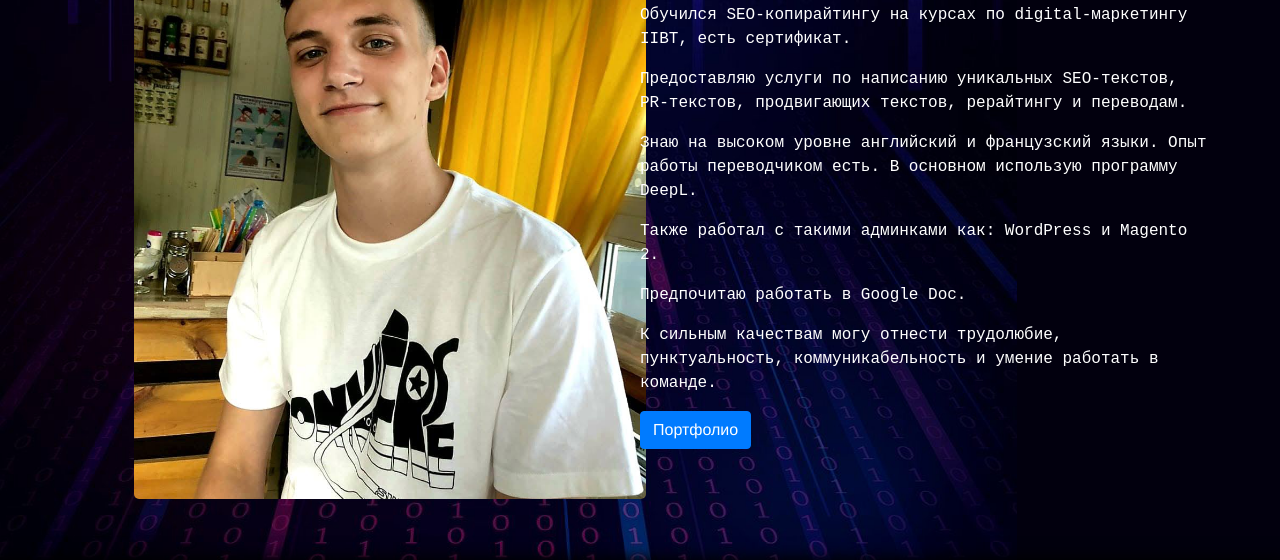
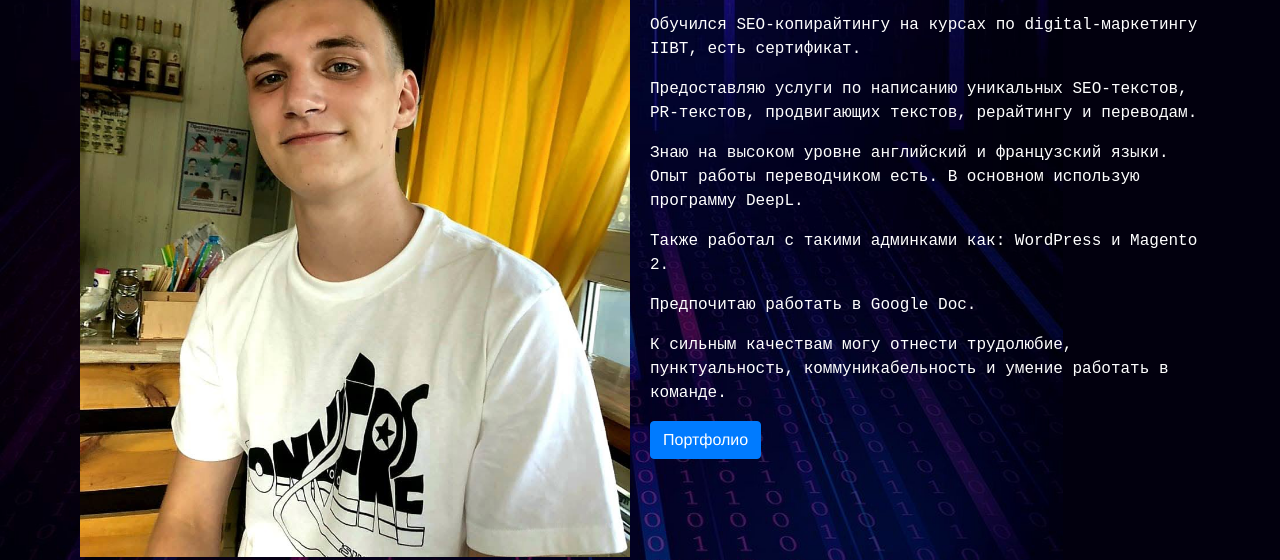
Before and after one commit to Smired/smired.github.io, a plain HTML site: page index.html in a window 1280 px wide. Shown: the part 801-1361 px from the top of the page. Drawn offline with nearby package versions, Linux system fonts and the light colour scheme.

Commit message:
redone my structure

```diff
--- a/index.html
+++ b/index.html
@@ -53,7 +53,7 @@
     </div>
 
     <div class="container">
-        <div class="row row-cols-1 row-cols-md-2">
+        <div class="row row-cols-sm-1 row-cols-lg-2">
             <div class="col row-col-me" data-aos="fade-right" data-aos-duration="2000">
                 <img src="img/me_01.jpg" alt="" class="row-img-me">
             </div>
--- a/sass/style.sass
+++ b/sass/style.sass
@@ -88,18 +88,21 @@ body
 
     .row-col-me
         margin: 0
+        width: auto
         .row-img-me
-            width: 40vw
+            width: 100%
             border-radius: 5px
-            @media screen and (min-width: 300px)
-                margin-left: 5vw
+            padding: 10px
+            // @media screen and (max-width: 300px)
+            //     margin-left: 5vw
     .row-text-me
         color: #fff
-        width: 40vw
+        width: 100%
         margin: 0
         font-family:'courier new'
-        @media screen and (max-width: 300px)
-            margin-left: 5vw
+        padding: 10px
+        // @media screen and (max-width: 300px)
+        //     margin-left: 5vw
     .card
         background-color: #06002c
         color: #fff
```
Also changed, not shown: css/style.css.
